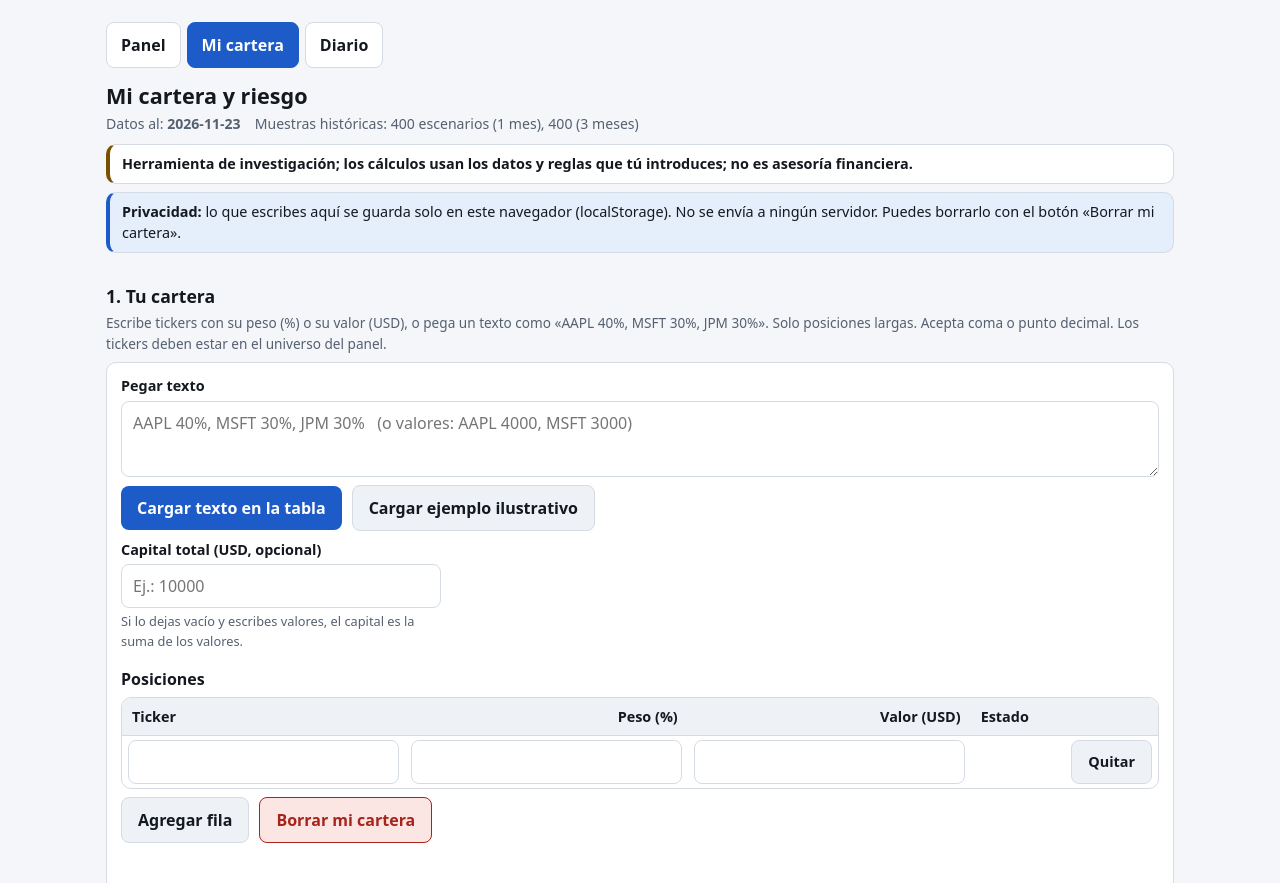
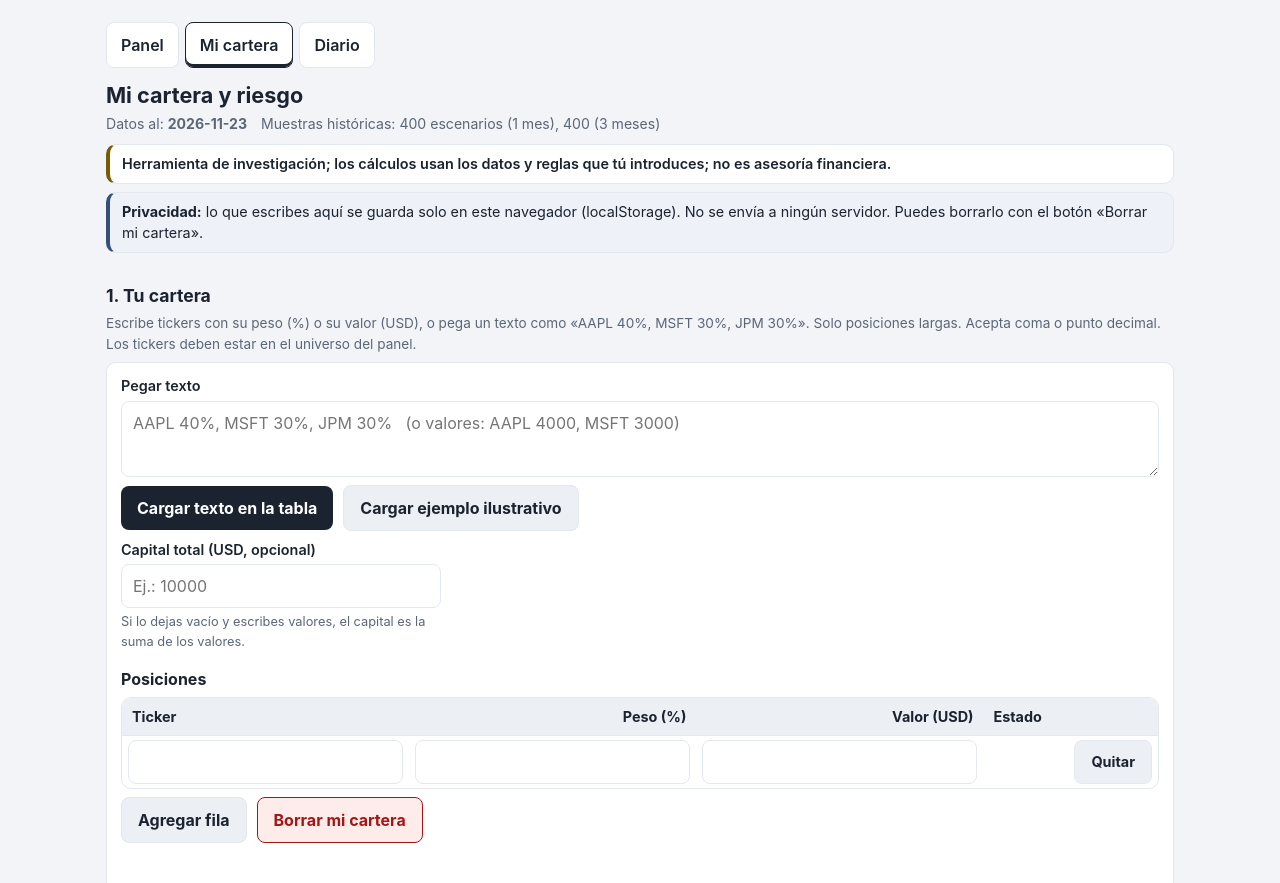
Before and after one commit to delarge95/trading-lab, a plain HTML site: page docs/cartera.html in a window 1280 px wide. Shown: the top 883 px of the page. Drawn offline with Linux system fonts and the light colour scheme.

Commit message:
Panel, Mi cartera y Diario: same palette, font and nav style as the email (light, navy accent)
Co-Authored-By: Claude Sonnet 5.5 <noreply@anthropic.com>

```diff
--- a/docs/cartera.html
+++ b/docs/cartera.html
@@ -3,31 +3,23 @@
 <head>
 <meta charset="utf-8">
 <meta name="viewport" content="width=device-width, initial-scale=1">
-<meta name="color-scheme" content="light dark">
+<meta name="color-scheme" content="light">
 <title>Trading Lab - Mi cartera y riesgo</title>
 <meta name="description" content="Rango de resultados, probabilidad de pérdida y contribución al riesgo de la cartera que tú introduces. Se guarda solo en tu navegador. No es asesoría financiera.">
 <style>
 :root{
-  --bg:#f4f6f9; --surface:#ffffff; --surface2:#eef1f5; --text:#14181f; --muted:#556070;
-  --border:#d5dbe3; --accent:#1c5bc8; --accent-text:#ffffff;
-  --ok:#14663a; --ok-bg:#e3f4ea; --warn:#7a4f00; --warn-bg:#fdf0d5; --none:#4a5563; --none-bg:#e9edf2;
-  --danger:#a8231b; --danger-bg:#fbe6e4; --info:#1c5bc8; --info-bg:#e5eefb;
-  --track:#dfe4eb; --bar:#7aa2dd; --focus:#1c5bc8;
+  color-scheme:light;
+  --bg:#f2f4f8; --surface:#ffffff; --surface2:#eceff4; --text:#1b2330; --muted:#5b6677;
+  --border:#e3e7ee; --accent:#1b2330; --accent-text:#ffffff;
+  --ok:#175c33; --ok-bg:#e4f4ea; --warn:#7a5a00; --warn-bg:#fff5d1; --none:#5b6677; --none-bg:#eceff4;
+  --danger:#a31616; --danger-bg:#fdecea; --info:#34507a; --info-bg:#eef2f8;
+  --track:#eceff4; --bar:#8a97ab; --focus:#1b2330;
   --radius:10px; --gutter:16px;
-}
-@media (prefers-color-scheme: dark){
-  :root{
-    --bg:#0e1116; --surface:#171b22; --surface2:#1e232c; --text:#e8ebf0; --muted:#a2acba;
-    --border:#2c333e; --accent:#7ba8ff; --accent-text:#0e1116;
-    --ok:#6fd99a; --ok-bg:#12281b; --warn:#f2bd55; --warn-bg:#2e2410; --none:#b4bdca; --none-bg:#232932;
-    --danger:#ff9087; --danger-bg:#331816; --info:#8db4ff; --info-bg:#16233a;
-    --track:#2a313c; --bar:#4f78b8; --focus:#8db4ff;
-  }
 }
 *{box-sizing:border-box}
 html{-webkit-text-size-adjust:100%}
 body{margin:0;background:var(--bg);color:var(--text);
-  font:16px/1.5 system-ui,-apple-system,"Segoe UI",Roboto,"Helvetica Neue",Arial,sans-serif;overflow-x:hidden}
+  font:16px/1.5 -apple-system,'Segoe UI',Roboto,Helvetica,Arial,sans-serif;overflow-x:hidden}
 .wrap{max-width:1100px;margin:0 auto;padding:0 var(--gutter) 48px}
 h1{font-size:1.35rem;line-height:1.25;margin:0}
 h2{font-size:1.1rem;margin:0 0 4px}
@@ -38,7 +30,7 @@ a{color:var(--accent)}
 :focus-visible{outline:3px solid var(--focus);outline-offset:2px;border-radius:4px}
 nav.nav{display:flex;flex-wrap:wrap;gap:6px;padding:12px 0 0}
 nav.nav a{display:inline-block;padding:10px 14px;min-height:44px;border:1px solid var(--border);border-radius:8px;background:var(--surface);color:var(--text);text-decoration:none;font-weight:600}
-nav.nav a[aria-current="page"]{background:var(--accent);color:var(--accent-text);border-color:var(--accent)}
+nav.nav a[aria-current="page"]{border-color:var(--accent);box-shadow:inset 0 -3px 0 var(--accent)}
 header.top{padding:10px 0 8px}
 .meta{display:flex;flex-wrap:wrap;gap:4px 14px;margin-top:4px;font-size:.88rem;color:var(--muted)}
 .aviso{display:block;margin-top:10px;padding:8px 12px;border:1px solid var(--border);border-left:4px solid var(--warn);background:var(--surface);border-radius:var(--radius);font-size:.9rem;font-weight:600}
```
Also changed, not shown: docs/diario.html (+9 -17 lines), docs/index.html (+9 -17 lines), 1 other file.
